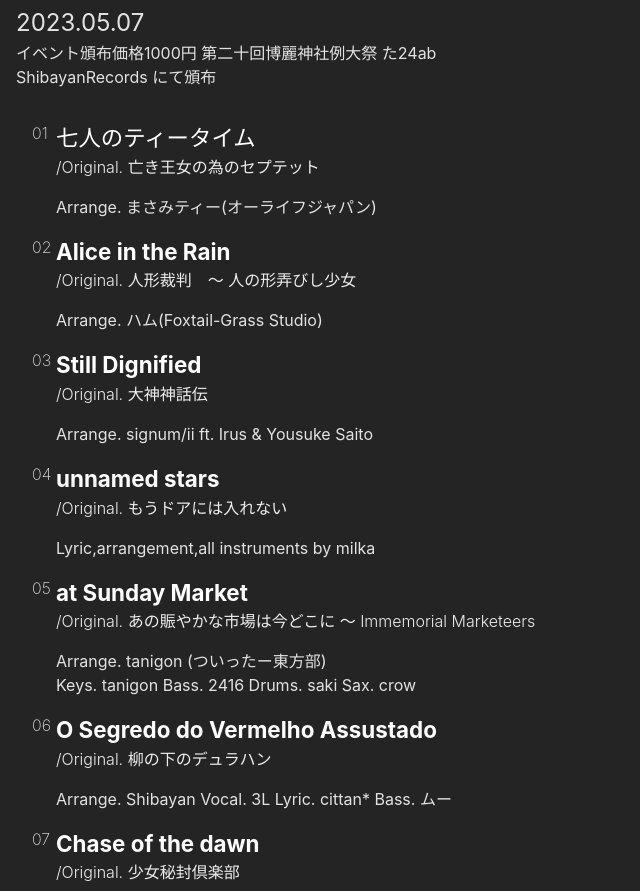
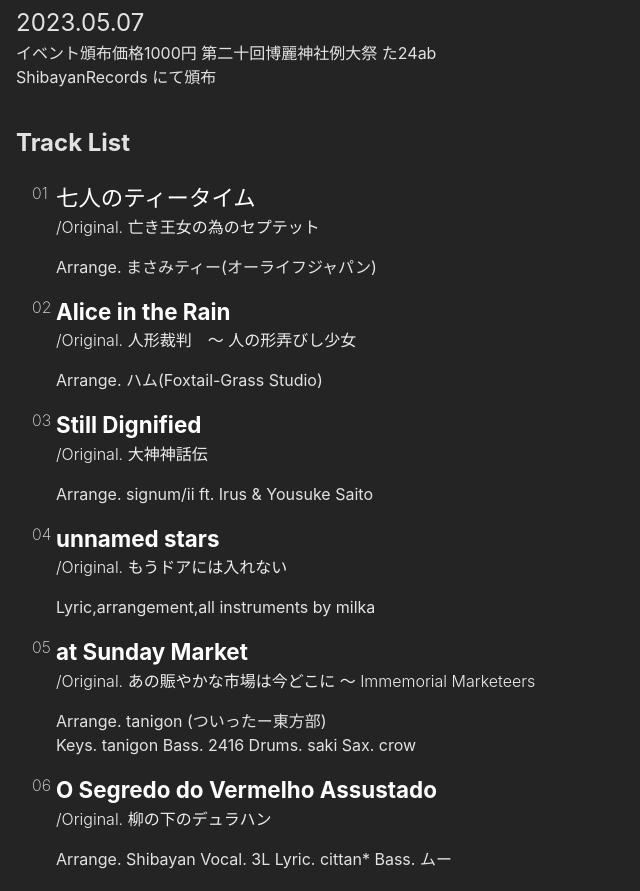
Before and after one commit to suhankins/bernies-toho-bossa-nova-12, a React (Vite) app: page / in a window 1280 px wide. Shown: the part 1460-2351 px from the top of the page, without its empty margins (0-640 px from the left). Built offline with nearby package versions, Linux system fonts and the light colour scheme.

Commit message:
added text track list to song list component

```diff
--- a/src/components/SongList/SongList.tsx
+++ b/src/components/SongList/SongList.tsx
@@ -58,6 +58,8 @@ const songs = [
 
 export function SongList() {
     return (
+        <>
+            <h2>Track List</h2>
             <ol className="songlist">
                 {songs.map((song) => (
                     <li key={song.name}>
@@ -67,5 +69,6 @@ export function SongList() {
                     </li>
                 ))}
             </ol>
+        </>
     );
 }
```
Lines whose indentation alone changed are shown as unchanged.
